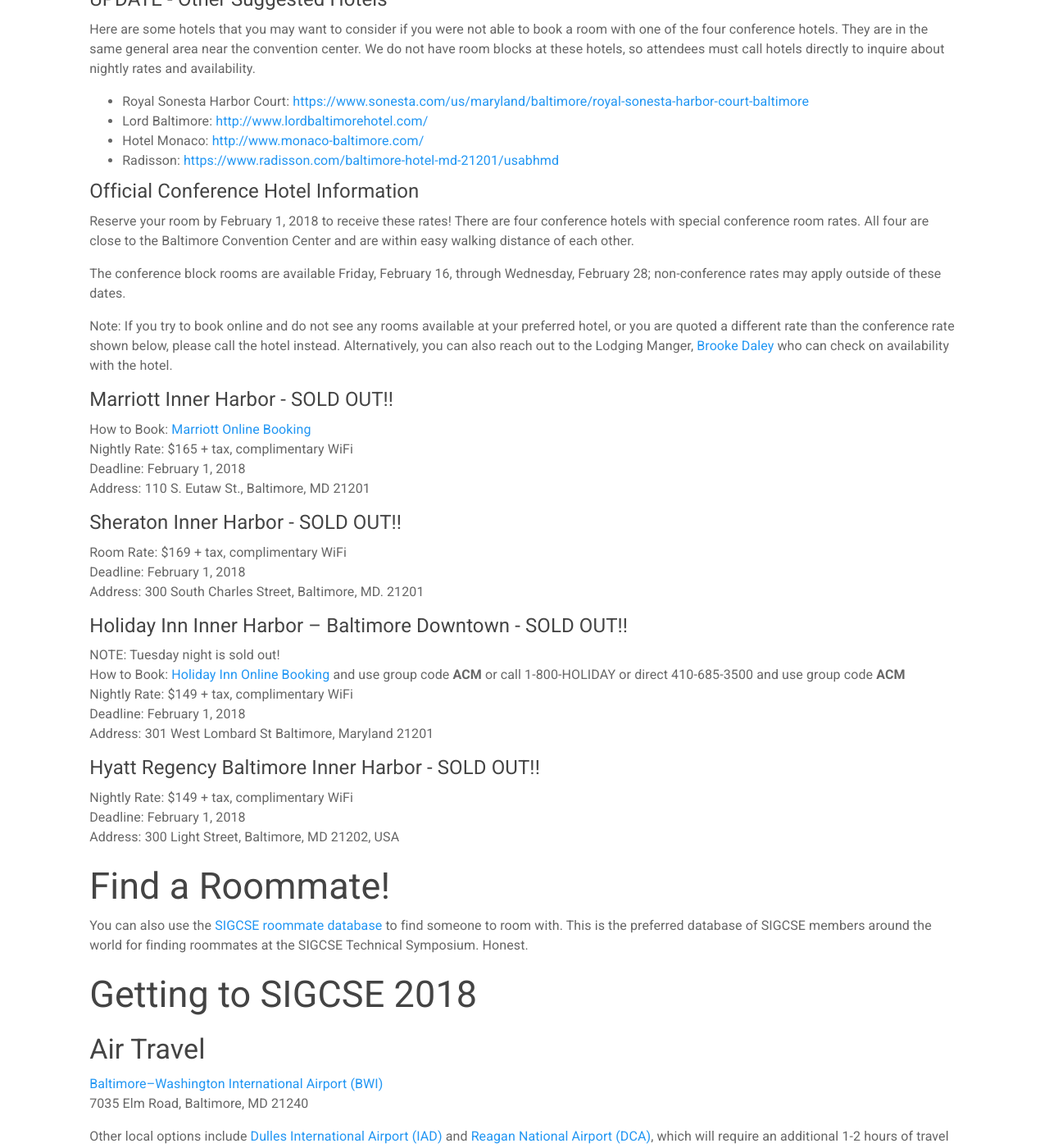
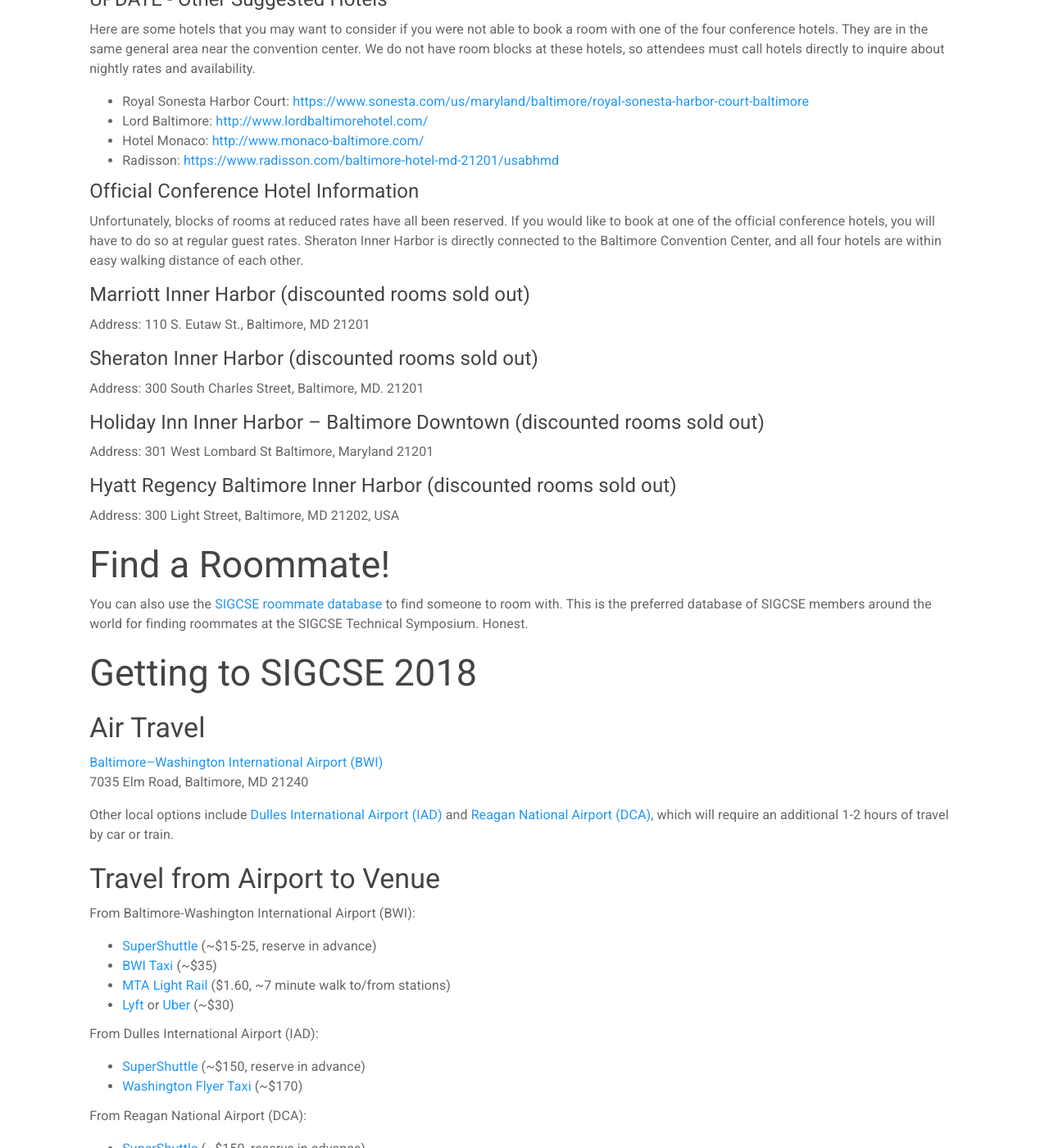
Before and after one commit to sigcsets/sigcse2018, a Jekyll site: the page built from attendees/index.md, in a window 1280 px wide and 1400 px high, scrolled down 2452 px. Shown: the whole window at 82% size. Built offline with Jekyll 4.4.1, drawn with Linux system fonts in a browser that asks for light colours; some of the changed text lies outside the part shown.

Commit message:
visitor stuff

```diff
--- a/_data/topnav.yaml
+++ b/_data/topnav.yaml
@@ -66,7 +66,7 @@
     link: /attendees/index.html#reserving-a-room
   - name: Roommate Database
     link: /attendees/index.html#roommatedb
-  - name: Ground Transport
+  - name: Transportation
     link: /attendees/index.html#travel
   - name: Conference Policies
     link: http://sigcse2018.sigcse.org/policies.html
--- a/_includes/front-news.html
+++ b/_includes/front-news.html
@@ -1,4 +1,10 @@
 <ul>
+    <li>
+        <strong>Feb 5, 2018</strong>: New searchable conference schedule added!
+    </li>
+    <li>
+        <strong>Feb 5, 2018</strong>: Transportation information updated!
+    </li>
     <li>
       <strong>Jan 26, 2018</strong>: All conference hotel rooms have sold out!
     </li>
--- a/attendees/index.md
+++ b/attendees/index.md
@@ -185,35 +185,30 @@
 
 #### Official Conference Hotel Information
 
-Reserve your room by February 1, 2018 to receive these rates! There are four conference hotels with special conference room rates. All four are close to the Baltimore Convention Center and are within easy walking distance of each other.
+Unfortunately, blocks of rooms at reduced rates have all been reserved. If you would like to book at one of the official conference hotels, you will have to do so at regular guest rates. Sheraton Inner Harbor is directly connected to the Baltimore Convention Center, and all four hotels are within easy walking distance of each other.
 
-The conference block rooms are available Friday, February 16, through Wednesday, February 28; non-conference rates may apply outside of these dates.
-
-Note: If you try to book online and do not see any rooms available at your preferred hotel, or you are quoted a different rate than the conference rate shown below, please call the hotel instead. Alternatively, you can also reach out to the Lodging Manger, [Brooke Daley](mailto:bdaley@executivevents.com) who can check on availability with the hotel.
-
-#### Marriott Inner Harbor - SOLD OUT!!
-How to Book: [Marriott Online Booking](https://aws.passkey.com/go/ACMSIGCSE2018Conference)<br>
+#### Marriott Inner Harbor (discounted rooms sold out)
+<!--How to Book: [Marriott Online Booking](https://aws.passkey.com/go/ACMSIGCSE2018Conference)<br>
 Nightly Rate: $165 + tax, complimentary WiFi<br>
-Deadline: February 1, 2018<br>
+Deadline: February 1, 2018<br>-->
 Address: 110 S. Eutaw St., Baltimore, MD 21201
 
-#### Sheraton Inner Harbor - SOLD OUT!!
-<!--How to Book: [Sheraton Inner Harbor Online Booking](https://www.starwoodmeeting.com/events/start.action?id=1708268943&key=14D6CE04)<br>-->
+#### Sheraton Inner Harbor (discounted rooms sold out)
+<!--How to Book: [Sheraton Inner Harbor Online Booking](https://www.starwoodmeeting.com/events/start.action?id=1708268943&key=14D6CE04)<br>
 Room Rate: $169 + tax, complimentary WiFi<br>
-Deadline: February 1, 2018<br>
+Deadline: February 1, 2018<br>-->
 Address: 300 South Charles Street, Baltimore, MD. 21201
 
-#### Holiday Inn Inner Harbor – Baltimore Downtown - SOLD OUT!!
-NOTE: Tuesday night is sold out!<br>
-How to Book: [Holiday Inn Online Booking](https://www.ihg.com/holidayinn/hotels/us/en/baltimore/baldt/hoteldetail?qAdlt=1&qBrs=6c.hi.ex.rs.ic.cp.in.sb.cw.cv.ul.vn.ki.sp.nd.ct&qChld=0&qFRA=1&qGRM=0&qGrpCd=ACM&qIta=99801505&qPSt=0&qRRSrt=rt&qRef=df&qRms=1&qRpn=1&qRpp=20&qSHp=1&qSmP=3&qSrt=sDD&qWch=0&srb_u=1&icdv=99801505) and use group code __ACM__ or call 1-800-HOLIDAY or direct 410-685-3500 and use group code __ACM__<br>
+#### Holiday Inn Inner Harbor – Baltimore Downtown (discounted rooms sold out)
+<!-- How to Book: [Holiday Inn Online Booking](https://www.ihg.com/holidayinn/hotels/us/en/baltimore/baldt/hoteldetail?qAdlt=1&qBrs=6c.hi.ex.rs.ic.cp.in.sb.cw.cv.ul.vn.ki.sp.nd.ct&qChld=0&qFRA=1&qGRM=0&qGrpCd=ACM&qIta=99801505&qPSt=0&qRRSrt=rt&qRef=df&qRms=1&qRpn=1&qRpp=20&qSHp=1&qSmP=3&qSrt=sDD&qWch=0&srb_u=1&icdv=99801505) and use group code __ACM__ or call 1-800-HOLIDAY or direct 410-685-3500 and use group code __ACM__<br>
 Nightly Rate: $149 + tax, complimentary WiFi<br>
-Deadline: February 1, 2018<br>
+Deadline: February 1, 2018<br>-->
 Address: 301 West Lombard St  Baltimore, Maryland 21201
 
-#### Hyatt Regency Baltimore Inner Harbor - SOLD OUT!!
-<!--How to Book: [Hyatt Regency Baltimore Online Booking](https://aws.passkey.com/gt/212834873?gtid=ca0950f50f717ddac623650c685f43c1)<br>-->
+#### Hyatt Regency Baltimore Inner Harbor (discounted rooms sold out)
+<!--How to Book: [Hyatt Regency Baltimore Online Booking](https://aws.passkey.com/gt/212834873?gtid=ca0950f50f717ddac623650c685f43c1)<br>
 Nightly Rate: $149 + tax, complimentary WiFi<br>
-Deadline: February 1, 2018<br>
+Deadline: February 1, 2018<br>-->
 Address: 300 Light Street, Baltimore, MD 21202, USA
 
 
@@ -264,3 +259,12 @@
 * [Baltimore Bike Share](https://www.bmorebikeshare.com/)
 * [Water Taxi](http://www.baltimorewatertaxi.com/)
 * [Accessible transportation (a review)](https://wheelchairtravel.org/baltimore-md/)
+
+#### Other Travel
+
+Bus and train are affordable ways to see other parts of the US East Coast before or after the conference. Here are some options that are within a few miles of the conference venue:
+
+* [MARC](https://mta.maryland.gov/marc-train) (local commuter train)
+* [Amtrak](https://www.amtrak.com/home) (East Coast train)
+* [Bolt Bus](https://www.boltbus.com/) (up to New York and New Jersey)
+* [Greyhound](https://www.greyhound.com/north) (throughout the US)
```
